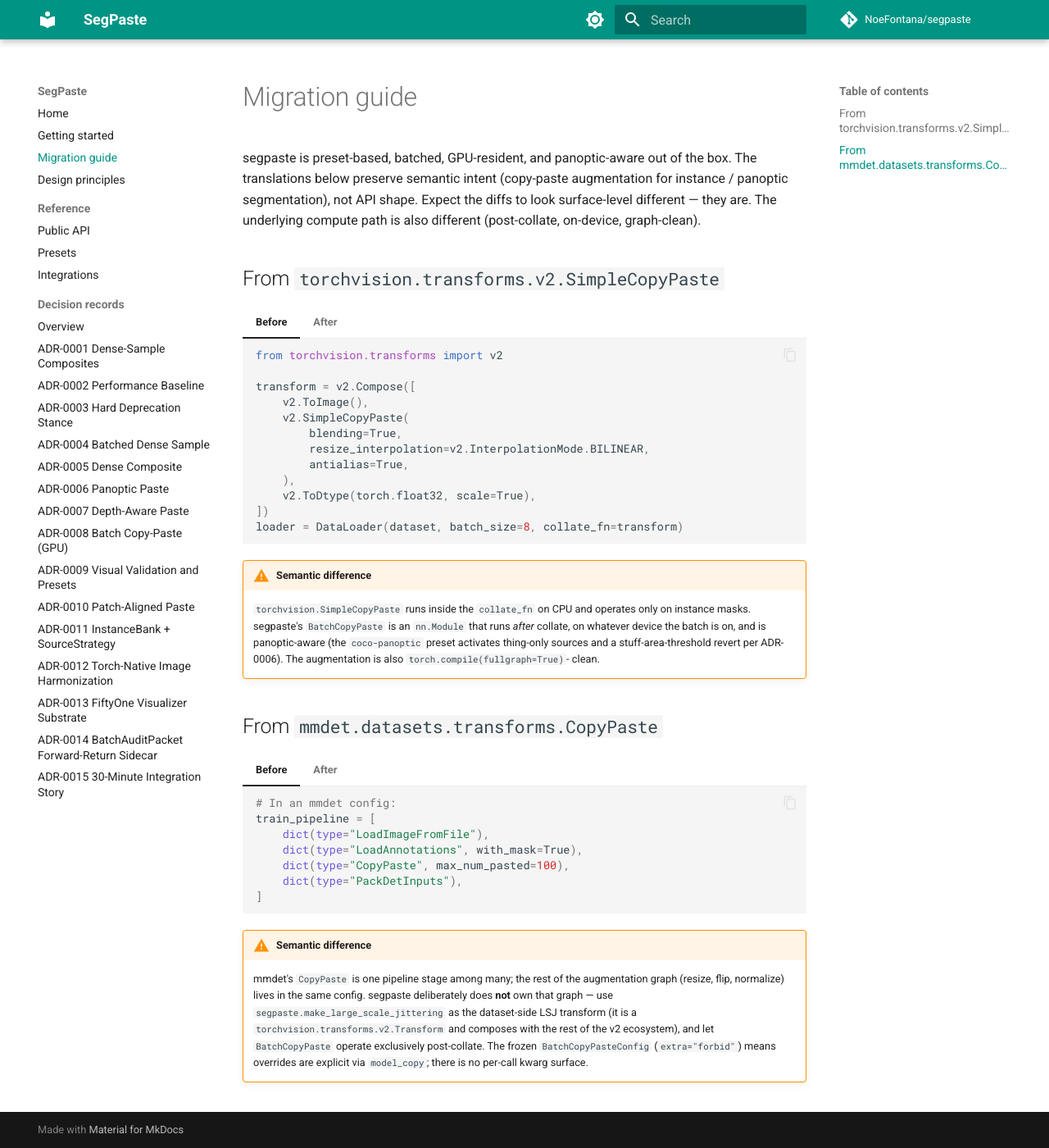
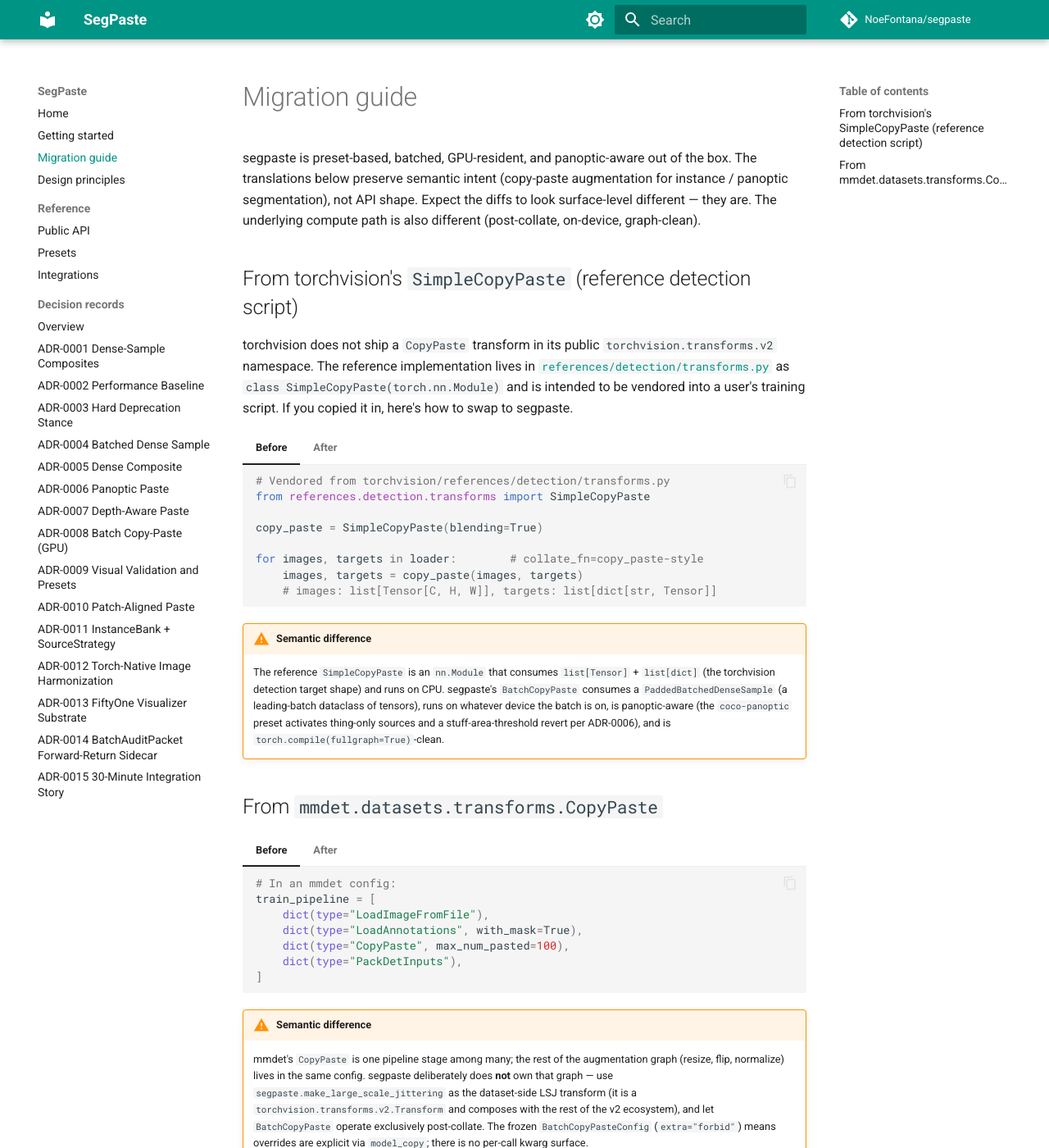
Before and after one commit to NoeFontana/segpaste, an MkDocs documentation site: the page built from docs/migration.md, in a window 1280 px wide and 1400 px high. Shown: the whole window at 82% size. Built offline with MkDocs 1.6.1 and Material for MkDocs 9.7.7, drawn with Linux system fonts in a browser that asks for light colours; comment, search, counter and statistics services are not loaded.

Commit message:
fix(docs): correct SimpleCopyPaste citation (not in torchvision public API)
`torchvision.transforms.v2.SimpleCopyPaste` does not exist. The real
`SimpleCopyPaste` lives in pytorch/vision's reference detection
training script (references/detection/transforms.py:551), which is
example code not shipped with the installable torchvision package, and
its signature is `(blending, resize_interpolation)` — not the
`v2.Transform`-compatible kwargs the docs implied.

Rewrites the torchvision migration section to:
- Cite the actual source location (with a GitHub link).
- Use the real two-arg constructor.
- Reflect the real call shape (list[Tensor], list[dict] → ditto).
- Frame the "Before" as user-vendored code, since SimpleCopyPaste is
  not importable from a stock `pip install torchvision`.

Also updates docs/index.md, docs/getting-started.md, README.md, and
ADR-0015 Context to match the corrected naming.

````diff
--- a/docs/getting-started.md
+++ b/docs/getting-started.md
@@ -102,7 +102,7 @@ for samples in loader:
 
 ## Next
 
-- Switching from `torchvision.transforms.v2.SimpleCopyPaste` or
+- Switching from torchvision's reference `SimpleCopyPaste` or
   `mmdet.datasets.transforms.CopyPaste`? See the
   [migration guide](migration.md).
 - Why segpaste is preset-based and not transform-chained: see
--- a/docs/migration.md
+++ b/docs/migration.md
@@ -7,23 +7,27 @@ shape. Expect the diffs to look surface-level different — they are. The
 underlying compute path is also different (post-collate, on-device,
 graph-clean).
 
-## From `torchvision.transforms.v2.SimpleCopyPaste`
+## From torchvision's `SimpleCopyPaste` (reference detection script)
+
+torchvision does not ship a `CopyPaste` transform in its public
+`torchvision.transforms.v2` namespace. The reference implementation
+lives in
+[`references/detection/transforms.py`](https://github.com/pytorch/vision/blob/main/references/detection/transforms.py)
+as `class SimpleCopyPaste(torch.nn.Module)` and is intended to be
+vendored into a user's training script. If you copied it in, here's
+how to swap to segpaste.
 
 === "Before"
 
     ```python
-    from torchvision.transforms import v2
+    # Vendored from torchvision/references/detection/transforms.py
+    from references.detection.transforms import SimpleCopyPaste
 
-    transform = v2.Compose([
-        v2.ToImage(),
-        v2.SimpleCopyPaste(
-            blending=True,
-            resize_interpolation=v2.InterpolationMode.BILINEAR,
-            antialias=True,
-        ),
-        v2.ToDtype(torch.float32, scale=True),
-    ])
-    loader = DataLoader(dataset, batch_size=8, collate_fn=transform)
+    copy_paste = SimpleCopyPaste(blending=True)
+
+    for images, targets in loader:        # collate_fn=copy_paste-style
+        images, targets = copy_paste(images, targets)
+        # images: list[Tensor[C, H, W]], targets: list[dict[str, Tensor]]
     ```
 
 === "After"
@@ -45,13 +48,14 @@ graph-clean).
     ```
 
 !!! warning "Semantic difference"
-    `torchvision.SimpleCopyPaste` runs inside the `collate_fn` on CPU
-    and operates only on instance masks. segpaste's `BatchCopyPaste` is
-    an `nn.Module` that runs *after* collate, on whatever device the
-    batch is on, and is panoptic-aware (the `coco-panoptic` preset
-    activates thing-only sources and a stuff-area-threshold revert per
-    ADR-0006). The augmentation is also `torch.compile(fullgraph=True)`-
-    clean.
+    The reference `SimpleCopyPaste` is an `nn.Module` that consumes
+    `list[Tensor]` + `list[dict]` (the torchvision detection target
+    shape) and runs on CPU. segpaste's `BatchCopyPaste` consumes a
+    `PaddedBatchedDenseSample` (a leading-batch dataclass of tensors),
+    runs on whatever device the batch is on, is panoptic-aware (the
+    `coco-panoptic` preset activates thing-only sources and a
+    stuff-area-threshold revert per ADR-0006), and is
+    `torch.compile(fullgraph=True)`-clean.
 
 ## From `mmdet.datasets.transforms.CopyPaste`
 
````
Also changed, not shown: other parts of docs/migration.md (+0 -1 lines), README.md (+1 -1 lines), docs/adrs/0015-thirty-minute-integration.md (+6 -4 lines), docs/index.md (+3 -2 lines).
